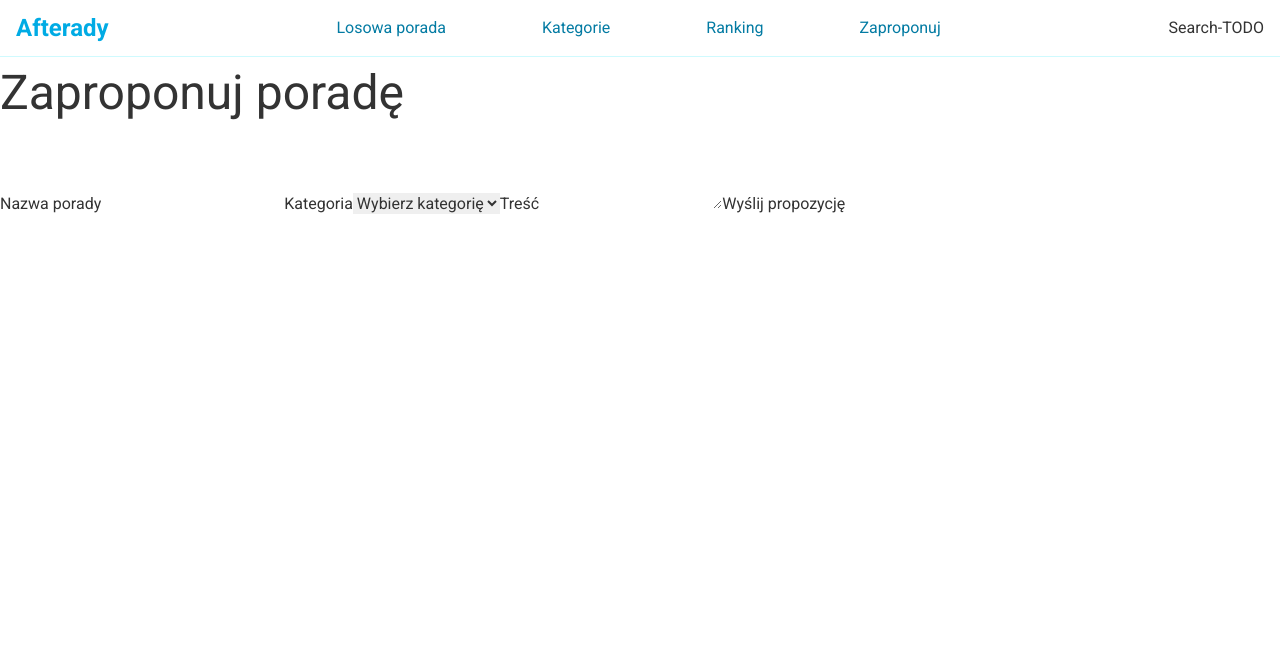
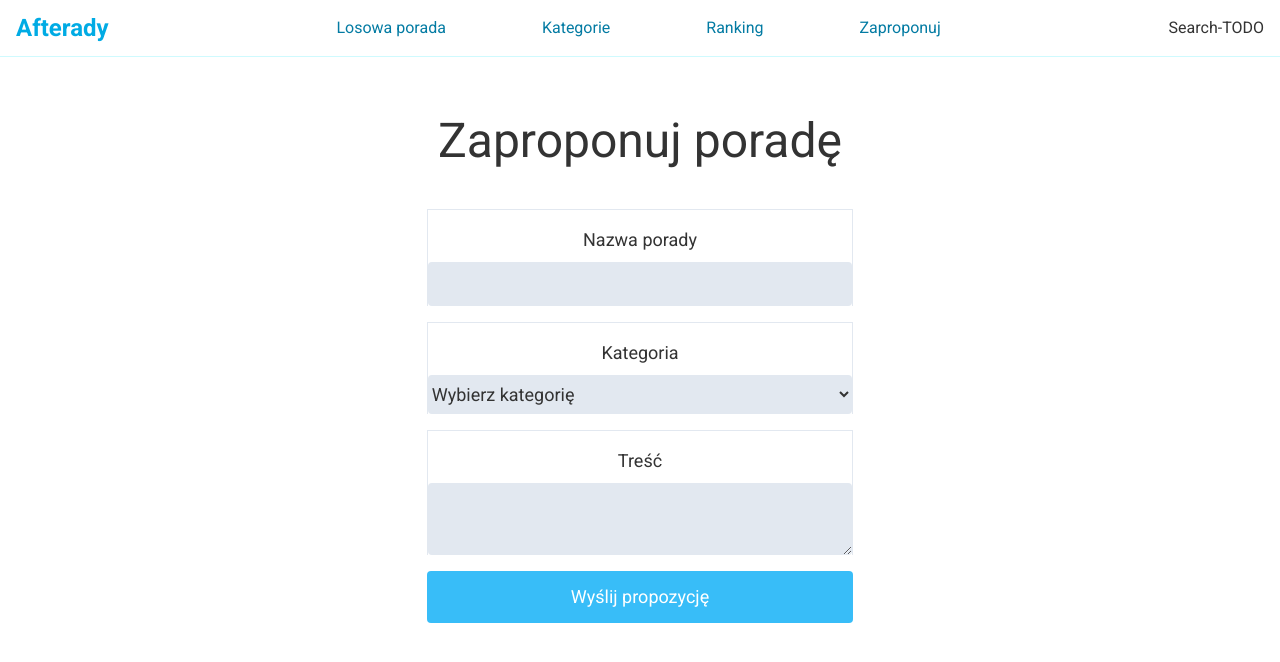
Before and after one commit to cerbin1/tips, a React (Vite) app: page /suggest in a window 1280 px wide. Shown: the top 662 px of the page. Built offline with nearby package versions, Linux system fonts and the light colour scheme.

Commit message:
Add tailwind to SuggestAdvice component

```diff
--- a/src/components/advices/SuggestAdvice.jsx
+++ b/src/components/advices/SuggestAdvice.jsx
@@ -1,3 +1,6 @@
+import ContainerSection from "../common/ContainerSection";
+import Button from "../common/Button";
+
 const categories = [
   { id: 0, name: "Wybierz kategorię" },
   { id: 1, name: "Rozwój osobisty" },
@@ -8,25 +11,47 @@ const categories = [
 
 export default function SuggestAdvice() {
   return (
-    <>
+    <ContainerSection data-testid="suggest-advice-section">
       <h1>Zaproponuj poradę</h1>
-      <form aria-label="SuggestAdvice">
+      <form
+        aria-label="SuggestAdvice"
+        className="flex flex-col gap-4 text-lg w-1/3"
+      >
+        <div className="flex flex-col gap-2 pt-4 border-t border-r border-l border-slate-200">
           <label htmlFor="name">Nazwa porady</label>
-        <input id="name" name="name" type="text" />
+          <input
+            id="name"
+            name="name"
+            type="text"
+            className="bg-slate-200 rounded py-2 px-1"
+          />
+        </div>
 
-        <label htmlFor="name">Kategoria</label>
-        <select name="category" id="category">
+        <div className="flex flex-col gap-2 pt-4 border-t border-r border-l border-slate-200">
+          <label htmlFor="category">Kategoria</label>
+          <select
+            name="category"
+            id="category"
+            className="bg-slate-200 rounded py-2"
+          >
             {categories.map((category) => (
               <option key={category.id} value={category.id}>
                 {category.name}
               </option>
             ))}
           </select>
+        </div>
 
+        <div className="flex flex-col gap-2 pt-4 border-t border-r border-l border-slate-200">
           <label htmlFor="content">Treść</label>
-        <textarea name="content" id="content"></textarea>
-        <button>Wyślij propozycję</button>
+          <textarea
+            name="content"
+            id="content"
+            className="bg-slate-200 rounded py-2 px-1"
+          ></textarea>
+        </div>
+        <Button>Wyślij propozycję</Button>
       </form>
-    </>
+    </ContainerSection>
   );
 }
```
Also changed, not shown: 1 other file (tests, documents, lock files or other folders). Lines whose indentation alone changed are shown as unchanged.
